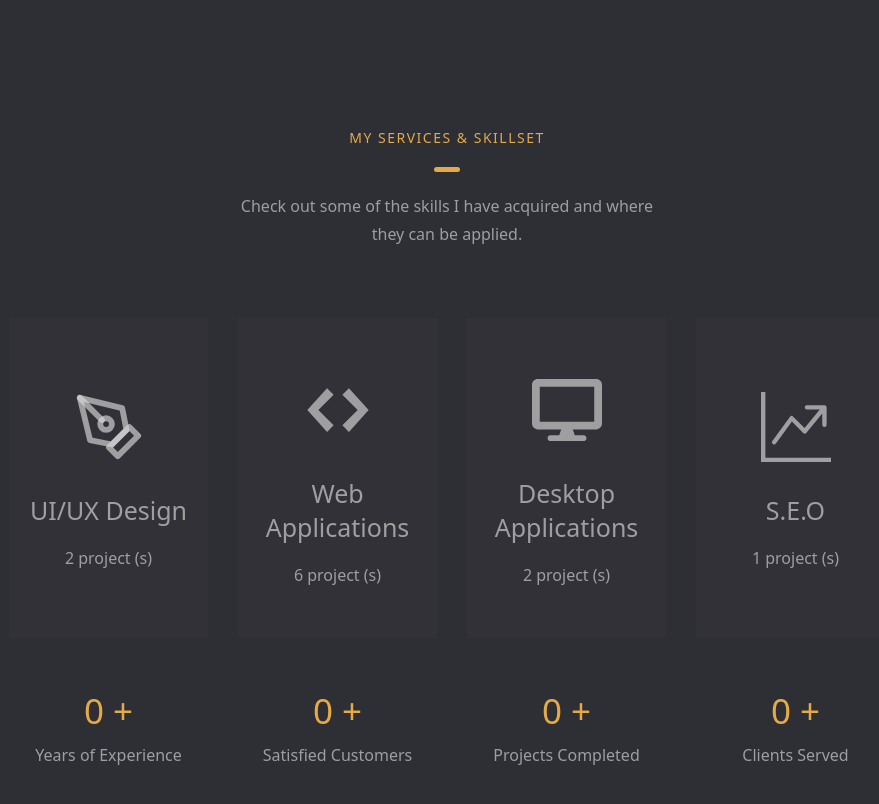
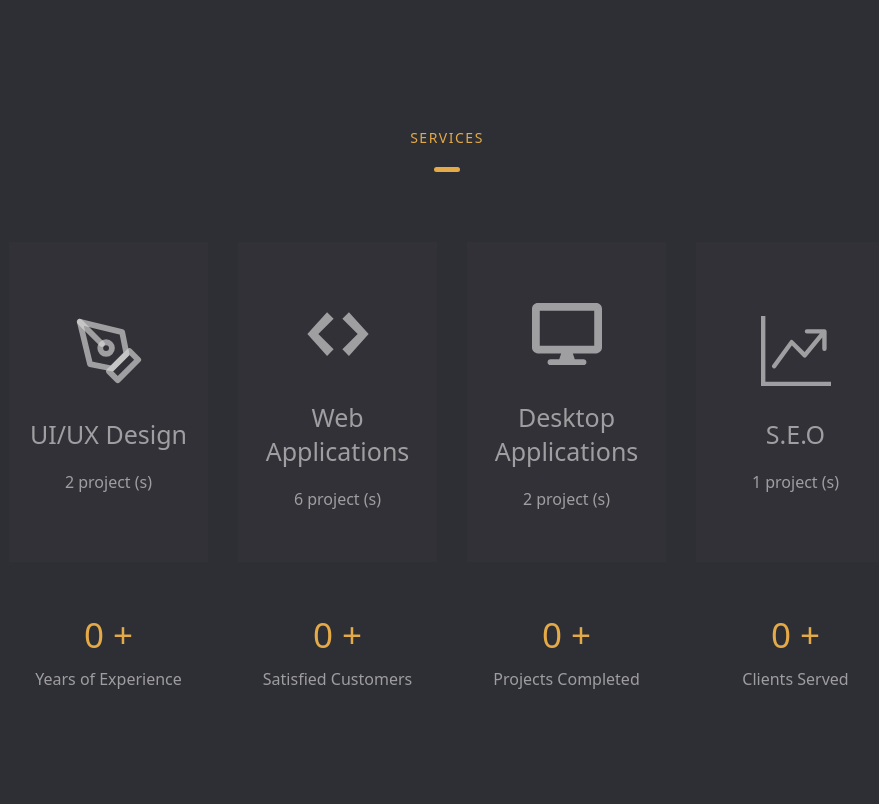
Before and after one commit to 1wes/Wes-Portfolio, a React (Create React App) app: page / in a window 1280 px wide. Shown: the part 2100-2904 px from the top of the page, without its empty margins (193-1072 px from the left). Built offline with nearby package versions, Linux system fonts and the light colour scheme; no server answers.

Commit message:
rename section header to services

```diff
--- a/src/components/services.js
+++ b/src/components/services.js
@@ -25,13 +25,12 @@ let SectionHeader=({header, tagline})=>{
 
 let ServicesDescription=()=>{
 
-    const header=`MY SERVICES & SKILLSET`;
-    const tagline=` Check out some of the skills I have acquired and where they can be applied.`
+    const header=`SERVICES`;
 
     return(
 
         <React.Fragment>
-            <SectionHeader header={header} tagline={tagline} />
+            <SectionHeader header={header}/>
         </React.Fragment>
     )
 }
```
